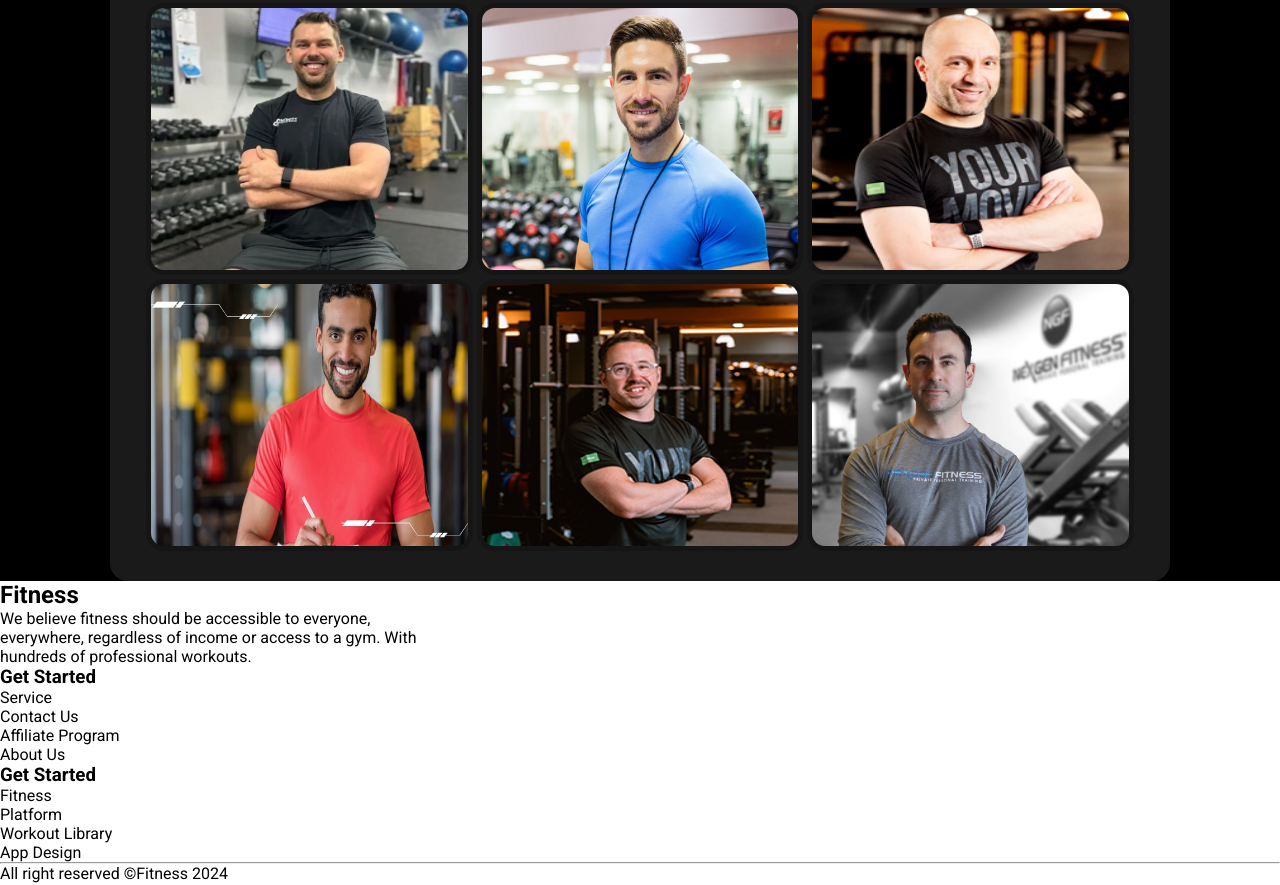
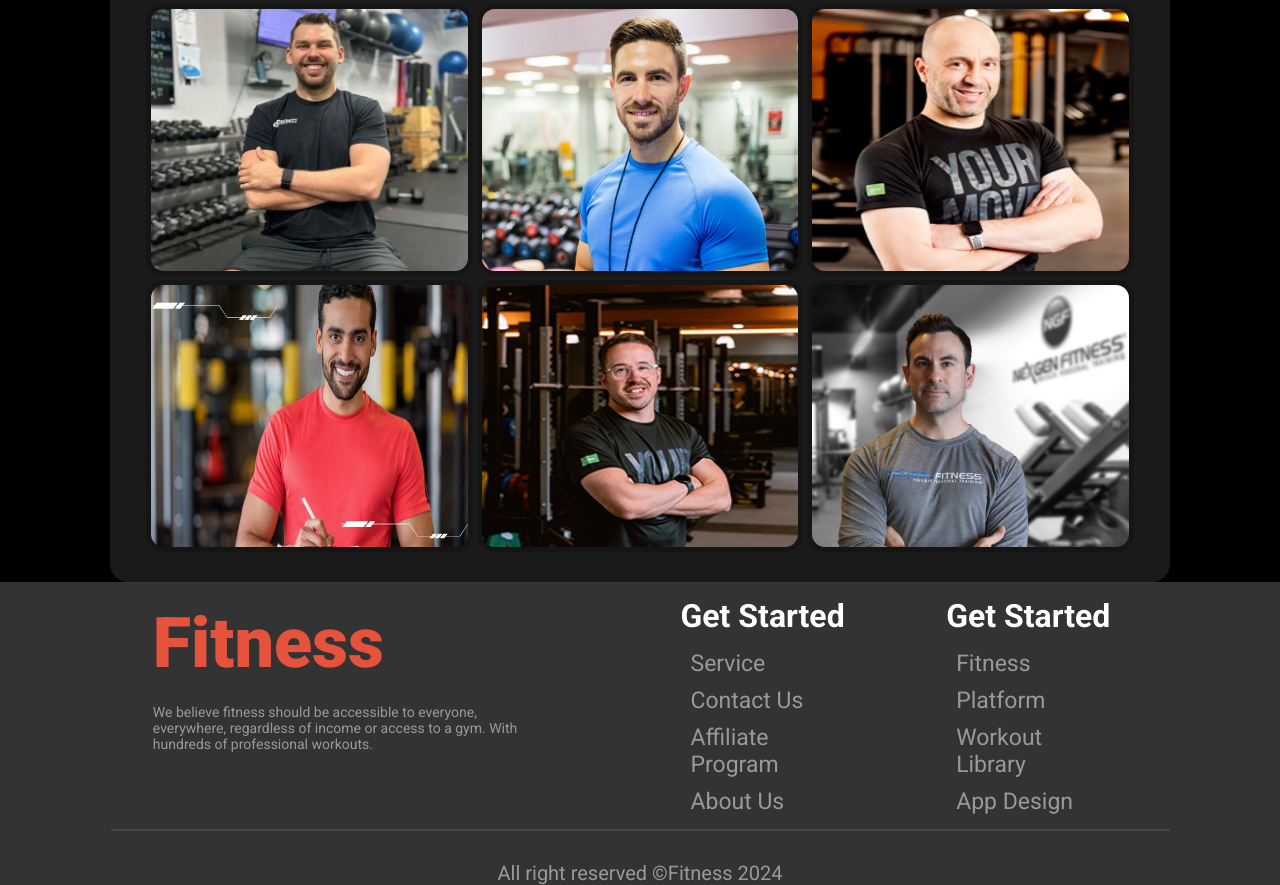
Before and after one commit to abdunnoorfaheem/fitness-gym, a plain HTML site: page index.html in a window 1280 px wide. Shown: the part 2502-3387 px from the top of the page. Drawn offline with Linux system fonts and the light colour scheme; a web font is replaced by a local one.

Commit message:
footer section added

```diff
--- a/css/style.css
+++ b/css/style.css
@@ -417,7 +417,9 @@ select {
     background: black;
 }
 
-.meetTop {}
+.meetTop {
+    margin-bottom: 25px;
+}
 
 .meetTop-container {
     text-align: center;
@@ -457,3 +459,70 @@ select {
 
 
 /*  meet out team style end */
+
+
+/* footer style start */
+
+footer {
+    background-color: rgba(0, 0, 0, 0.801);
+}
+
+.footer-top {
+    width: 1059px;
+    height: 249px;
+    display: flex;
+    justify-content: space-around;
+    margin: 0 auto;
+    border-bottom: 2px solid rgba(255, 255, 255, 0.1);
+}
+
+.footer-top-one {
+    width: 443px;
+    height: 176px;
+}
+
+.footer-top-one-title {
+    color: rgb(230, 83, 60);
+    margin: 20px 0px;
+    font-size: 70px;
+    font-weight: 800;
+}
+
+.footer-top-one-descrip {
+    font-size: 14px;
+    font-weight: 400;
+    color: rgba(255, 255, 255, 0.5);
+}
+
+.footer-top-two {
+    width: 181px;
+    height: 249px;
+}
+
+.footer-top-two-title,
+.footer-top-three-title {
+    font-size: 32px;
+    font-weight: 700;
+    color: white;
+    margin: 15px 0px;
+}
+
+.footer-top-two-info,
+.footer-top-three-info {
+    font-size: 23px;
+    font-weight: 400;
+    margin: 10px 10px;
+    color: rgba(255, 255, 255, 0.5);
+}
+
+.footer-top-three {
+    width: 181px;
+    height: 249px;
+}
+
+.footer-bottom {
+    margin-top: 30px;
+}
+
+
+/* footer style end */
--- a/index.html
+++ b/index.html
@@ -219,32 +219,34 @@
 
 
     <footer>
-        <section>
-            <div>
-                <div>
-                    <h1>Fitness</h1>
-                    <p>We believe fitness should be accessible to everyone,<br> everywhere, regardless of income or access to a gym. With <br> hundreds of professional workouts.</p>
-                </div>
-                <div>
-                    <h3>Get Started</h3>
-                    <p>Service</p>
-                    <p>Contact Us</p>
-                    <p>Affiliate Program</p>
-                    <p>About Us</p>
-                </div>
-                <div>
-                    <h3>Get Started</h3>
-                    <p>Fitness</p>
-                    <p>Platform</p>
-                    <p>Workout Library</p>
-                    <p>App Design</p>
-                </div>
+        <section class="footer-top">
+
+            <div class="footer-top-one">
+                <h1 class="footer-top-one-title"> Fitness</h1>
+                <p class="footer-top-one-descrip">We believe fitness should be accessible to everyone,<br> everywhere, regardless of income or access to a gym. With <br> hundreds of professional workouts.</p>
             </div>
+            <div class="footer-top-two">
+                <h3 class="footer-top-two-title">Get Started</h3>
+                <p class="footer-top-two-info">Service</p>
+                <p class="footer-top-two-info">Contact Us</p>
+                <p class="footer-top-two-info">Affiliate Program</p>
+                <p class="footer-top-two-info">About Us</p>
+            </div>
+            <div class="footer-top-three">
+                <h3 class="footer-top-three-title">Get Started</h3>
+                <p class="footer-top-three-info">Fitness</p>
+                <p class="footer-top-three-info">Platform</p>
+                <p class="footer-top-three-info">Workout Library</p>
+                <p class="footer-top-three-info">App Design</p>
+            </div>
+
         </section>
-        <section>
-            <hr>
-            <div>
-                <p>All right reserved &copy;Fitness 2024</p>
+        <section class="footer-bottom">
+
+            <div style="text-align: center;  color: rgba(255, 255, 255, 0.5);font-size: 20px;
+font-weight: 400;">
+
+                <span>All right reserved &copy;Fitness 2024</span>
             </div>
         </section>
     </footer>
```
